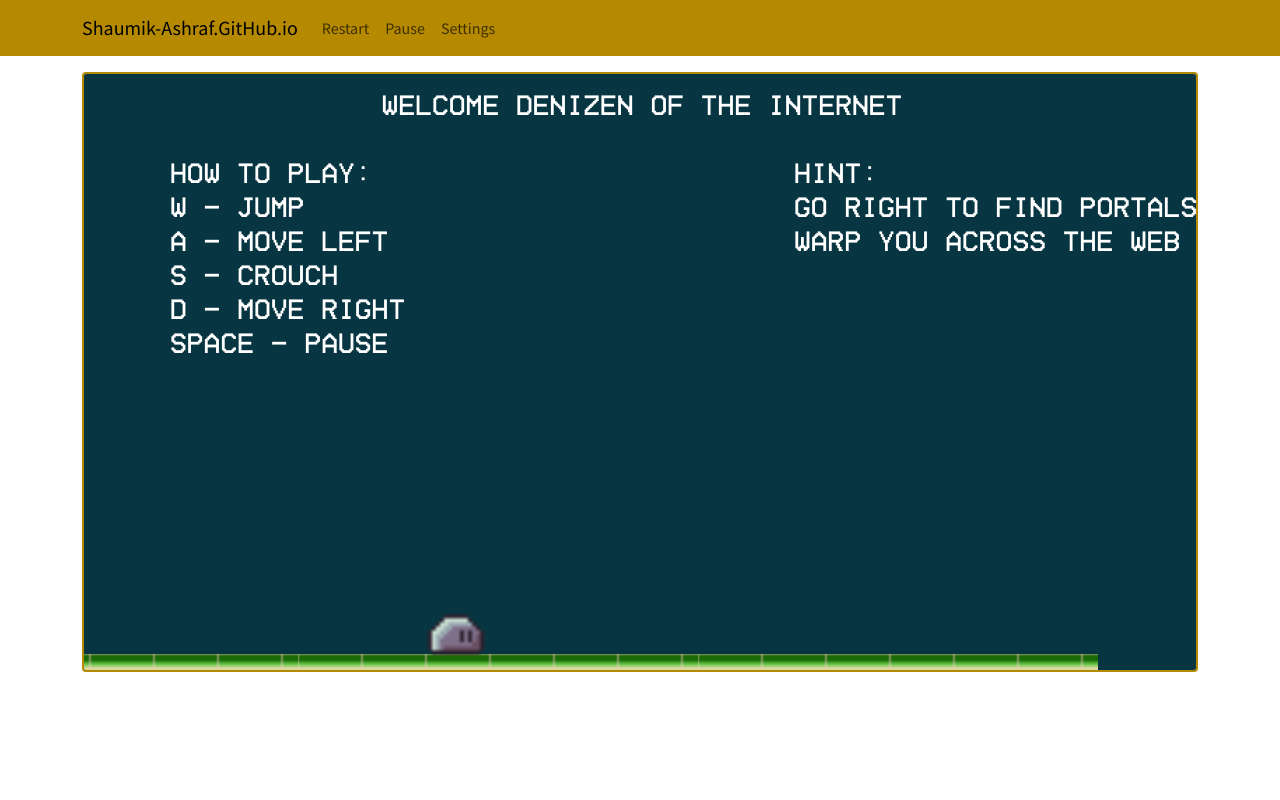
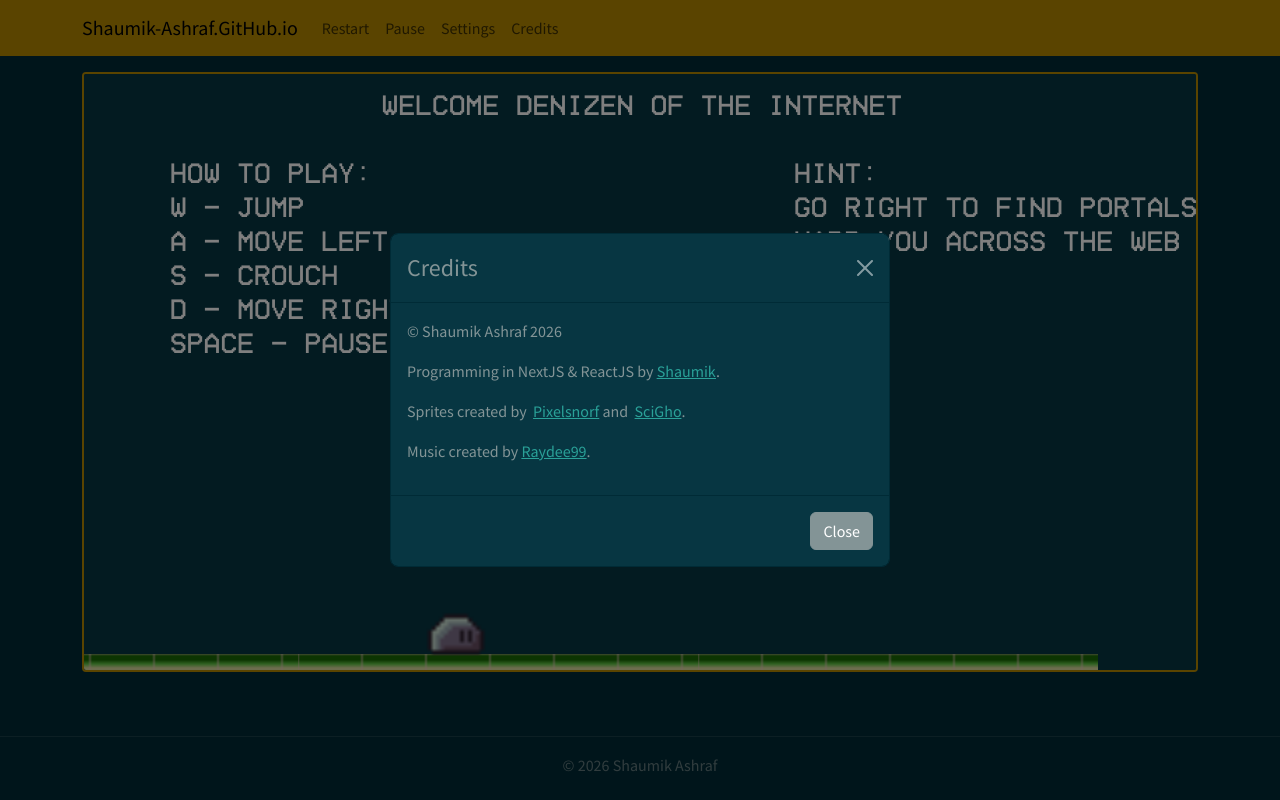
Before and after one commit to Shaumik-Ashraf/shaumik-ashraf.github.io, a Next.js app: page /credits in a window 1280 px wide. Before the commit this address had no page. Shown: the top 800 px of the page. Built offline with nearby package versions, Linux system fonts and the light colour scheme.

Commit message:
more tuning and add credits page

```diff
--- a/components/game_engine.js
+++ b/components/game_engine.js
@@ -27,15 +27,15 @@ const PLATFORM_W          = 128;  // platform body width
 const PLATFORM_H          = 16;   // platform body height
 const PLATFORM_ELEV_MIN   = 75;   // min y from canvas top
 const PLATFORM_ELEV_MAX   = 350;  // max y from canvas top
-const WORLD_LOOKAHEAD     = 800;  // pre-generate this far ahead of slime
-const DESPAWN_MARGIN      = 10000;  // remove bodies this far behind camera left edge
-const GAME_OVER_THRESHOLD = 200;  // px below canvas bottom triggers game over
+const WORLD_LOOKAHEAD     = 5000; // pre-generate this far ahead of slime
+const DESPAWN_MARGIN      = 10000; // remove bodies this far behind camera left edge
+const GAME_OVER_THRESHOLD = 150;   // px below canvas bottom triggers game over
 
 // Portal constants
-const PORTAL_W          = 64;    // TILE_SIZE * TILE_SCALE — one rendered tile
+const PORTAL_W          = 64;   // TILE_SIZE * TILE_SCALE — one rendered tile
 const PORTAL_H          = 64;
-const BASE_PORTAL_GAP   = 600;  // less frequent than platforms
-const PORTAL_GAP_JITTER = 400;
+const BASE_PORTAL_GAP   = 1000;  // less frequent than platforms
+const PORTAL_GAP_JITTER = 900;
 
 // Left-world preseeding
 const SEED_FLOOR_LEFT = -2000;  // westernmost floor edge; pre-seeded solid to spawn
--- a/components/navbar.js
+++ b/components/navbar.js
@@ -30,6 +30,7 @@ export function AppNavbar() {
             <Nav.Link as="button" onClick={handleRestart}>Restart</Nav.Link>
             <Nav.Link as="button" onClick={handlePauseResume}>{paused ? 'Resume' : 'Pause'}</Nav.Link>
             <Nav.Link as="button" onClick={() => router.push('/settings')}>Settings</Nav.Link>
+            <Nav.Link as="button" onClick={() => router.push('/credits')}>Credits</Nav.Link>
           </Nav>
         </Navbar.Collapse>
       </Container>
--- /dev/null
+++ b/pages/credits.js
@@ -0,0 +1,45 @@
+import { useEffect, useState } from "react";
+import { useRouter } from "next/router";
+import Modal from "react-bootstrap/Modal";
+import Button from "react-bootstrap/Button";
+
+export default function CreditsPage() {
+  const router = useRouter();
+
+  const [mounted, setMounted] = useState(false);
+
+  // useEffect is required to prevent NextJS SSR hydration error in dev
+  // and this is the correct rule despite lint warning
+  // eslint-disable-next-line react-hooks/exhaustive-deps
+  useEffect(() => { setMounted(true); }, []);
+
+  const handleClose = () => router.push("/");
+
+  if (!mounted) return null;
+
+  return (
+    <Modal show onHide={handleClose} centered>
+      <Modal.Header closeButton>
+        <Modal.Title>Credits</Modal.Title>
+      </Modal.Header>
+      <Modal.Body>
+        <p>© Shaumik Ashraf 2026</p>
+        <p>
+          Programming in NextJS & ReactJS by <a href="https://github.com/Shaumik-Ashraf" target="_blank" rel="noreferrer">Shaumik</a>.
+        </p>
+        <p>
+          Sprites created by
+          &nbsp;<a href="https://pixelsnorf.itch.io/platformer-slimes" target="_blank" rel="noreferrer">Pixelsnorf</a>
+          &nbsp;and
+          &nbsp;<a href="https://ninjikin.itch.io/starter-tiles" target="_blank" rel="noreferrer">SciGho</a>.
+        </p>
+        <p>
+          Music created by <a href="https://raydee99.com" target="_blank" rel="noreferrer">Raydee99</a>.
+        </p>
+      </Modal.Body>
+      <Modal.Footer>
+        <Button variant="secondary" onClick={handleClose}>Close</Button>
+      </Modal.Footer>
+    </Modal>
+  );
+}
```
